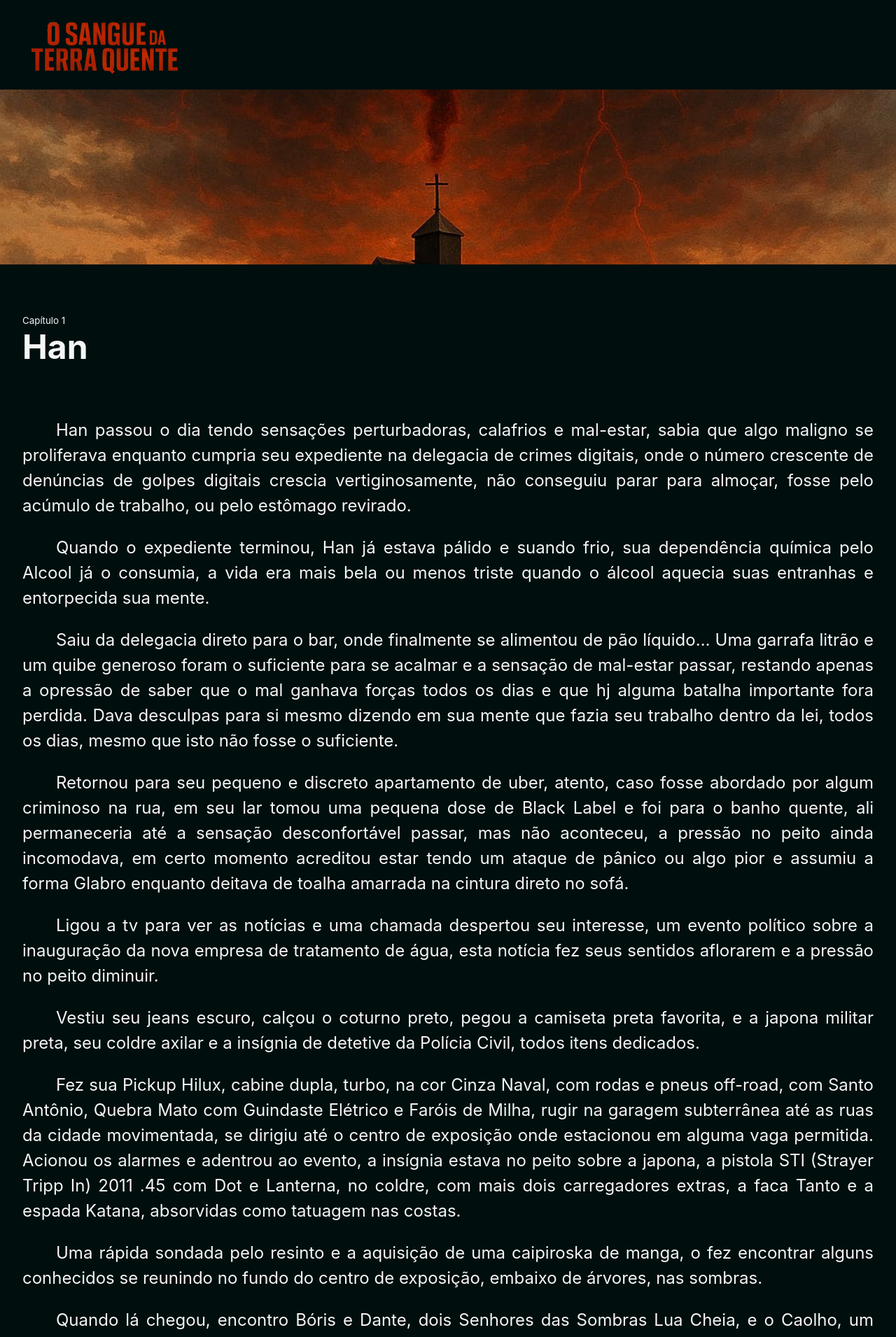
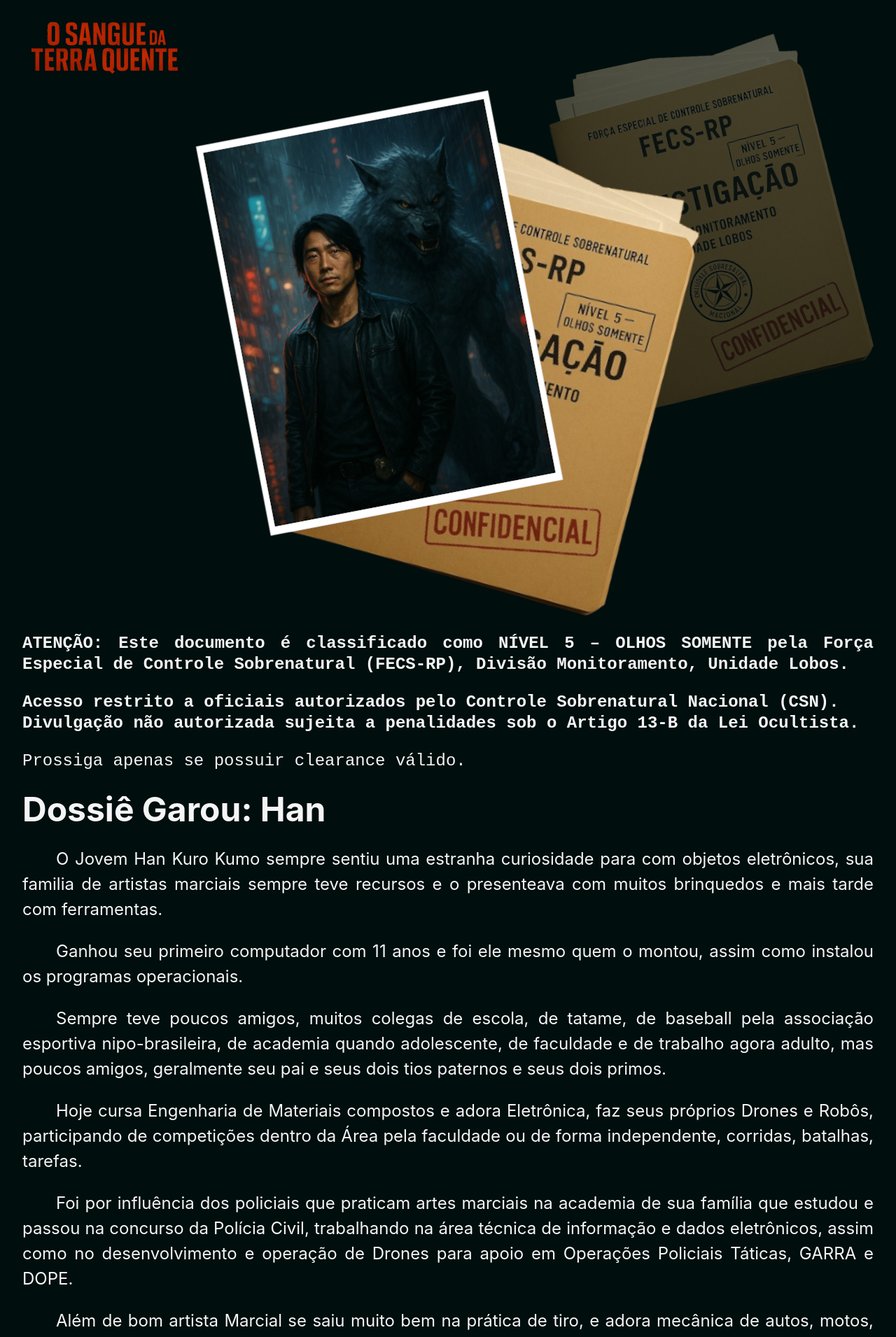
Before and after one commit to johnywalves/sangue-terra-quente, a Jekyll site: the page built from han.markdown, in a window 1280 px wide. Shown: the top 1911 px of the page at 70% size. Built offline with Jekyll 4.4.1, drawn with Linux system fonts in a browser that asks for light colours; some of the changed text lies outside the part shown.

Commit message:
:sparkles: add dossie wolf Han

```diff
--- a/_layouts/home.html
+++ b/_layouts/home.html
@@ -167,6 +167,10 @@
 
     & div.illustrator {
       left: calc(var(--margin-content-x) - 2rem);
+
+      @media (max-width: 980px) {
+        left: 0;
+      }
     }
   }
 
@@ -422,7 +426,7 @@
       <div class="title">
         <h2>Sobre</h2>
         <small>
-          O Sangue da Terra Quente é uma crônica intensa<br />cheia de Fúria e
+          O Sangue da Terra Quente é uma crônica intensa,<br />cheia de Fúria e
           espiritualidade selvagem
         </small>
       </div>
--- /dev/null
+++ b/_layouts/wolf.html
@@ -0,0 +1,79 @@
+{% include head.html %}
+
+<style type="text/css">
+  body {
+    background-image: url("{{ site.baseurl }}/images/dossie_background.png");
+    background-position: top right;
+    background-repeat: no-repeat;
+    background-position-y: 3rem;
+    background-attachment: fixed;
+  }
+
+  main {
+    display: flex;
+    flex-direction: column;
+    gap: 1.5rem;
+  }
+
+  h2 {
+    padding: 0 var(--margin-content-x);
+    font-size: var(--font-tale-h2);
+  }
+
+  p {
+    padding: 0 var(--margin-content-x);
+    line-height: 150%;
+    text-align: justify;
+    font-size: var(--font-tale-p);
+  }
+
+  p:not(:has(code)) {
+    line-height: 150%;
+    text-indent: calc(var(--font-tale-p) * 2);
+  }
+
+  p:has(code) {
+    line-height: 125%;
+  }
+
+  img {
+    margin: 0 auto;
+  }
+</style>
+
+<body>
+  {% include header.html %}
+
+  <main>
+    <img src="{{ page.thumbnail }}" alt="" />
+
+    <p>
+      <strong>
+        <code>
+          ATENÇÃO: Este documento é classificado como NÍVEL 5 – OLHOS SOMENTE
+          pela Força Especial de Controle Sobrenatural (FECS-RP), Divisão
+          Monitoramento, Unidade Lobos.
+        </code>
+      </strong>
+    </p>
+
+    <p>
+      <strong>
+        <code>
+          Acesso restrito a oficiais autorizados pelo Controle Sobrenatural
+          Nacional (CSN).<br />Divulgação não autorizada sujeita a penalidades
+          sob o Artigo 13-B da Lei Ocultista.
+        </code>
+      </strong>
+    </p>
+    <p>
+      <code>Prossiga apenas se possuir clearance válido.</code>
+    </p>
+
+    <h2>Dossiê Garou: {{ page.title }}</h2>
+
+    {{ content }}
+  </main>
+
+  {% include footer.html %}
+</body>
--- a/_posts/2025-05-08-han.markdown
+++ b/_posts/2025-05-08-pena.markdown
@@ -1,7 +1,7 @@
 ---
 layout: posts
 chapter: 1
-title: Han
+title: Pena
 feature: chapter_three.jpg
 date: 2025-05-08 00:00:00 -0300
 ---
--- a/_posts/2025-05-15-raoul.markdown
+++ b/_posts/2025-05-15-sorte.markdown
@@ -1,7 +1,7 @@
 ---
 layout: posts
 chapter: 2
-title: Raoul
+title: Sorte
 feature: chapter_two.jpg
 date: 2025-05-15 00:00:00 -0300
 ---
--- /dev/null
+++ b/han.markdown
@@ -0,0 +1,24 @@
+---
+layout: wolf
+title: Han
+thumbnail: https://sanguequente.art/images/dossie_han.png
+---
+
+O Jovem Han Kuro Kumo sempre sentiu uma estranha curiosidade para com objetos eletrônicos, sua familia de artistas marciais sempre teve recursos e o presenteava com muitos brinquedos e mais tarde com ferramentas.
+
+Ganhou seu primeiro computador com 11 anos e foi ele mesmo quem o montou, assim como instalou os programas operacionais.
+
+Sempre teve poucos amigos, muitos colegas de escola, de tatame, de baseball pela associação esportiva nipo-brasileira, de academia quando adolescente, de faculdade e de trabalho agora adulto, mas poucos amigos, geralmente seu pai e seus dois tios paternos e seus dois primos.
+
+Hoje cursa Engenharia de Materiais compostos e adora Eletrônica, faz seus próprios Drones e Robôs, participando de competições dentro da Área pela faculdade ou de forma independente, corridas, batalhas, tarefas.
+
+Foi por influência dos policiais que praticam artes marciais na academia de sua família que estudou e passou na concurso da Polícia Civil, trabalhando na área técnica de informação e dados eletrônicos, assim como no desenvolvimento e operação de Drones para apoio em Operações Policiais Táticas, GARRA e DOPE.
+
+Além de bom artista Marcial se saiu muito bem na prática de tiro, e adora mecânica de autos, motos, barcos. Adorando correr com estes veículos.
+
+Recentemente enquanto a lua minguante iluminava o céu noturno, apenas 1/4 preenchida, Han foi vítima de uma tentativa de assalto enquanto voltava para casa, depois de seu treino na madrugada, ele reagiu e foi atingido pelas costas por um tiro, caído, ouviu os passos dos bandidos fugindo, ele ficou furioso e teve sua primeira transformação, caçando os dois bandidos até os encontrarem em uma obra embargada de um prédio em construção.
+Não só os dois bandidos foram retalhados, como a construção veio a baixo soterrando os corpos dos dois criminosos.
+
+Após a primeira transformação os próprios espíritos, principalmente aranhas do padrão e de rede, vieram lhe aconselhar e doutrinar nos caminhos da Weaver, assim como nos passos do patrono Aranha e da Tribo dos Andarilhos do Asfalto.
+
+Hoje busca fazer um bom trabalho na Policia Civil, se formar e conseguir se relacionar com Tatiana a Filha de seu professor Hernane, da aula de Materiais compostos que tanto adora.
--- a/personagens.markdown
+++ b/personagens.markdown
@@ -2,5 +2,3 @@
 layout: info
 title: Personagens
 ---
-
-Documentos emitidos pela Força Especial de Controle Sobrenatural da Cidade de São José do Rio Preto e Região (FECS-RP), Divisão Monitoramento, Unidade Lobos, deve ser mantido em segredo máximo somente para os olhos do oficiais sob autorização do Controle Sobrenatural Nacional (CSN)
```
Also changed, not shown: images/dossie_background.png (added), images/dossie_cover.png (added), images/dossie_han.png (added), images/han_2.jpg (added), 5 other files.
